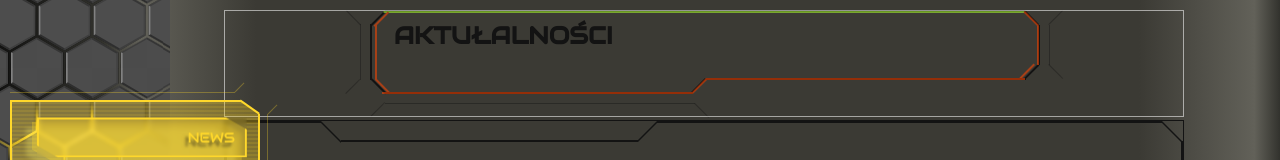
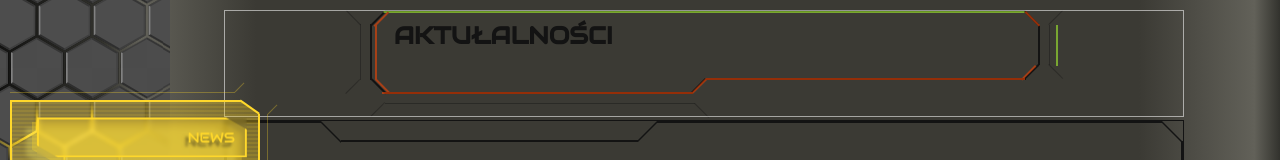
Before and after one commit to JanSzalanski/react_me_v2, a React (Create React App) app: page /news in a window 1280 px wide. Shown: the top 160 px of the page. Built offline with nearby package versions, Linux system fonts and the light colour scheme; a web font is replaced by a local one.

Commit message:
I have no idea why it doesn't work

```diff
--- a/src/components/molecules/HeaderB/HeaderB.module.css
+++ b/src/components/molecules/HeaderB/HeaderB.module.css
@@ -35,7 +35,7 @@
 .line2 {
   position: absolute;
   top: 0;
-  left: 83.5%;
+  left: calc(83.5% + 1px);
   width: 20px;
   border-bottom: 2px solid orangered;
   -webkit-transform: rotate(45deg);
@@ -46,10 +46,10 @@
 
 .line3 {
   position: absolute;
-  top: 15px;
-  right: 15%;
-  height: 39px;
-  border-right: 2px solid orangered;
+  top: 14px;
+  left: calc(86.6% + 1px);
+  height: 41px;
+  border-right: 2px solid greenyellow;
   -webkit-transform-origin: top center;
           transform-origin: top center;
 }
@@ -57,13 +57,13 @@
 .line4 {
   position: absolute;
   top: 54px;
-  left: 84.5%;
+  right: 15.45%;
   width: 20px;
   border-top: 2px solid orangered;
-  -webkit-transform: rotate(135deg);
-          transform: rotate(135deg);
-  -webkit-transform-origin: top left;
-          transform-origin: top left;
+  -webkit-transform: rotate(-45deg);
+          transform: rotate(-45deg);
+  -webkit-transform-origin: top right;
+          transform-origin: top right;
 }
 
 .line5 {
--- a/src/components/molecules/HeaderB/HeaderB.module.scss
+++ b/src/components/molecules/HeaderB/HeaderB.module.scss
@@ -33,7 +33,7 @@
 .line2 {
   position: absolute;
   top: 0;
-  left: 83.5%;
+  left: calc(83.5% + 1px);
   width: 20px;
   border-bottom: 2px solid orangered;
   transform: rotate(45deg);
@@ -42,21 +42,21 @@
 
 .line3 {
   position: absolute;
-  top: 15px;
-  right: 15%;
-  height: 39px;
-  border-right: 2px solid orangered;
+  top: 14px;
+  left: calc(86.6% + 1px);
+  height: 41px;
+  border-right: 2px solid greenyellow;
   transform-origin: top center;
 }
 
 .line4 {
   position: absolute;
   top: 54px;
-  left: 84.5%;
+  right: 15.45%;
   width: 20px;
   border-top: 2px solid orangered;
-  transform: rotate(135deg);
-  transform-origin: top left;
+  transform: rotate(-45deg);
+  transform-origin: top right;
 }
 
 .line5 {
```
Also changed, not shown: 1 other file (tests, documents, lock files or other folders).
